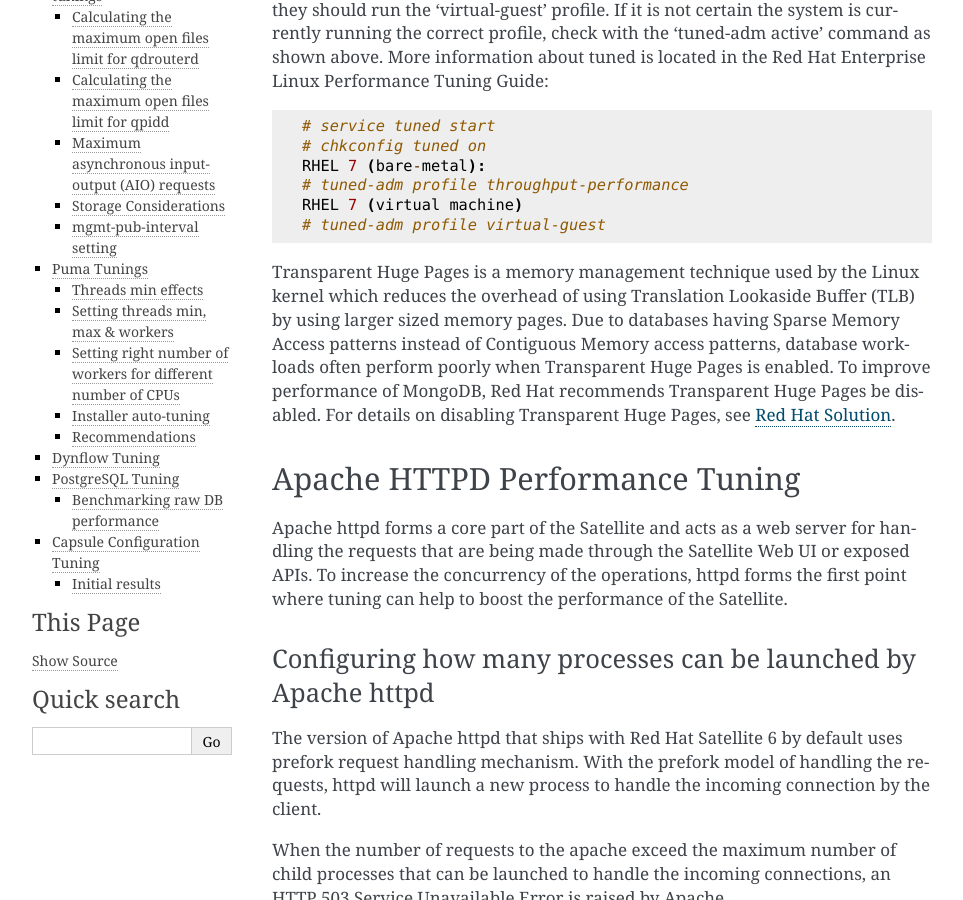
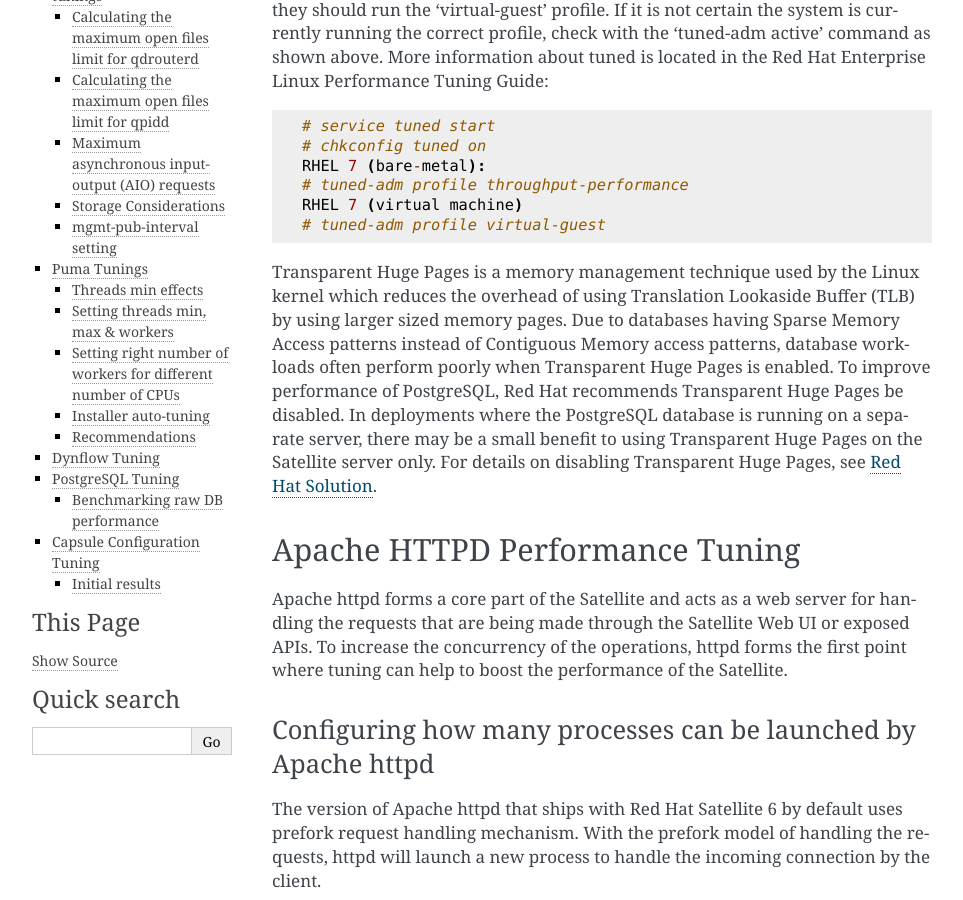
Before and after one commit to RedHatSatellite/satellite-performance-tuning, a Sphinx documentation site: the page built from docs/satellite-configuration-tuning.rst, in a window 1280 px wide and 900 px high, scrolled down 361 px. Shown: the whole window, without its empty margins (148-1111 px from the left). Built offline with Sphinx 7.4.7, drawn with Linux system fonts in a browser that asks for light colours.

Commit message:
Clean up lingering references to MongoDB

```diff
--- a/docs/satellite-configuration-tuning.rst
+++ b/docs/satellite-configuration-tuning.rst
@@ -17,7 +17,7 @@
   # tuned-adm profile virtual-guest
 
 Transparent Huge Pages is a memory management technique used by the Linux kernel which reduces the overhead of using Translation Lookaside Buffer (TLB) by using larger sized memory pages. Due to databases having Sparse Memory Access patterns instead of Contiguous Memory access patterns, database workloads often perform poorly when Transparent Huge Pages is enabled.
-To improve performance of MongoDB, Red Hat recommends Transparent Huge Pages be disabled. For details on disabling Transparent Huge Pages, see `Red Hat Solution <https://access.redhat.com/solutions/1320153>`_.
+To improve performance of PostgreSQL, Red Hat recommends Transparent Huge Pages be disabled. In deployments where the PostgreSQL database is running on a separate server, there may be a small benefit to using Transparent Huge Pages on the Satellite server only. For details on disabling Transparent Huge Pages, see `Red Hat Solution <https://access.redhat.com/solutions/1320153>`_.
 
 Apache HTTPD Performance Tuning
 ===============================
--- a/docs/top-performance-considerations.rst
+++ b/docs/top-performance-considerations.rst
@@ -16,7 +16,6 @@
 - Configure qpid and qdrouterd
 - Improve PostgreSQL to handle more concurrent loads
 - Configure the storage for DB workloads
-- Consider storage needs and network for compatibility with MongoDB
 - Ensure the storage requirements for Content Views are met
 - Ensure the system requirements are met
 - Improve the environment for remote execution
```
